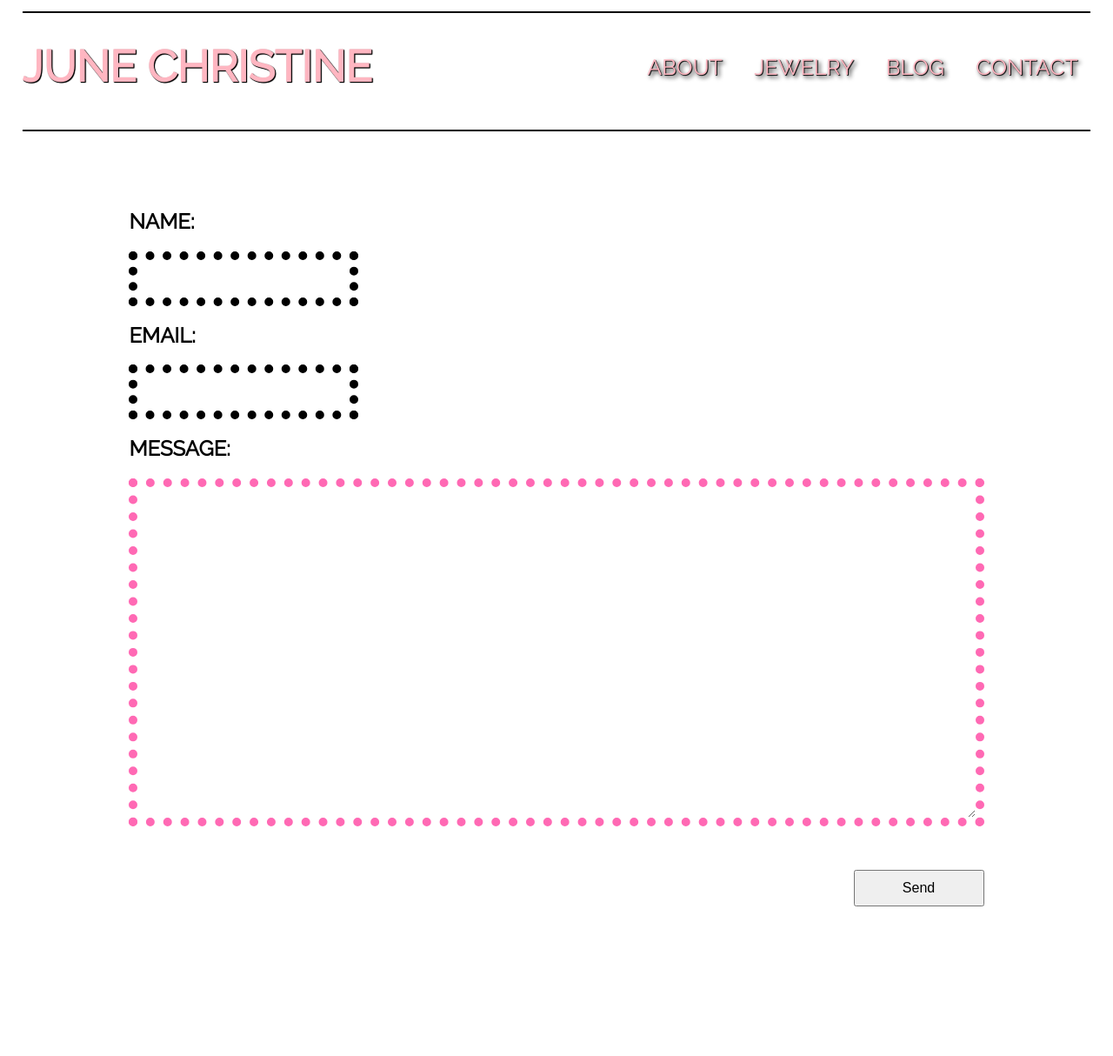
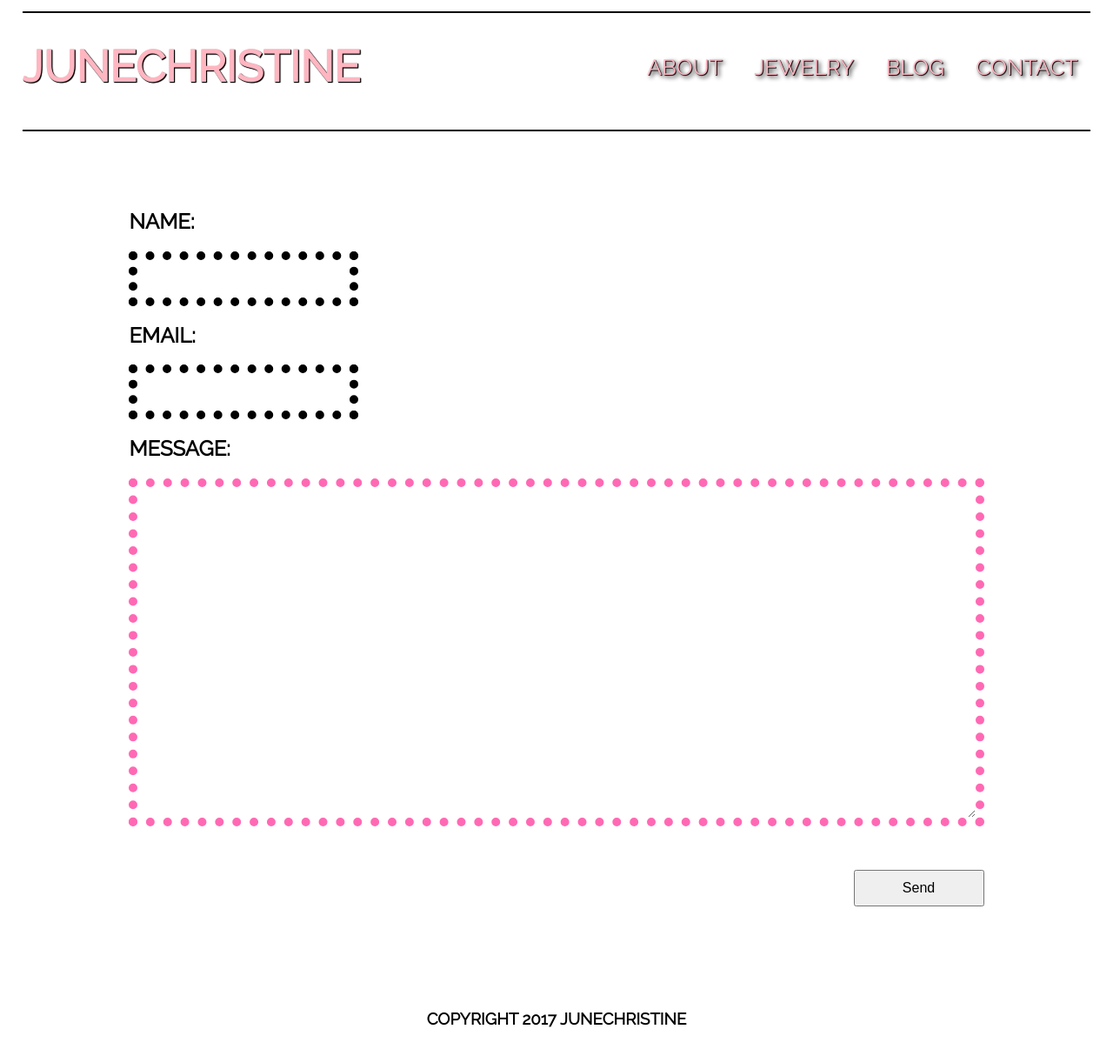
Before and after one commit to Dahling/product-page, a plain HTML site: page contact.html in a window 1280 px wide. Shown: the whole page at 87% size. Before the commit the page ends 1178 px from the top, so only its background shows below. Drawn offline with Linux system fonts and the light colour scheme.

Commit message:
Add footer to both index and contact html files, along with some padding

```diff
--- a/contact.html
+++ b/contact.html
@@ -11,7 +11,7 @@
       <!--NAV-->
       <div class="overlay">
         <div class="nav">
-          <h1 id="name"><a href="index.html">June Christine</a></h1>
+          <h1 id="name"><a href="index.html">JuneChristine</a></h1>
             <ul>
               <li><a href="#">about</a></li>
               <li><a href="#">jewelry</a></li>
@@ -38,7 +38,9 @@
               <button type="submit" id="contactBtn">Send</button>
           </div>
         </form> <!--END FORM-->
-
+      </div><!--END CONTACTFORM-->
+      <div class="footer">
+        <h3>Copyright 2017 JuneChristine</h3>
       </div>
     </div> <!--END CONTAINER-->
   </body>
--- a/css/styles.css
+++ b/css/styles.css
@@ -301,7 +301,6 @@ img {
   width: 80%;
   margin: auto;
   padding-top: 70px;
-  padding-bottom: 200px;
 }
 
 
@@ -334,3 +333,9 @@ textarea:hover {
 #contactBtn:hover {
     border: 10px dotted hotpink;
 }
+
+.footer {
+  padding-top: 100px;
+  text-align: center;
+  clear:both;
+}
```
Also changed, not shown: index.html (+4 -1 lines).
